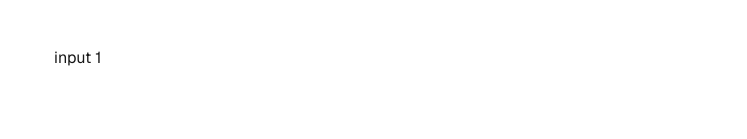
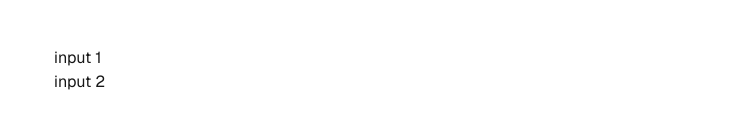
Before and after one commit to tymanskaya/next, a Next.js app: page /profile in a window 1280 px wide. Shown: the part 161-300 px from the top of the page, without its empty margins (266-1013 px from the left). Built offline with nearby package versions, Linux system fonts and the light colour scheme.

Commit message:
git/input2

```diff
--- a/app/profile/page.tsx
+++ b/app/profile/page.tsx
@@ -6,6 +6,7 @@ export default function Home() {
     <div className="flex flex-col flex-1 items-center justify-center bg-zinc-50 font-sans dark:bg-black">
       <main className="flex flex-1 w-full max-w-3xl flex-col items-center justify-between py-32 px-16 bg-white dark:bg-black sm:items-start">
         <div>input 1</div>
+        <div>input 2</div>
       </main>
     </div>
   );
```
